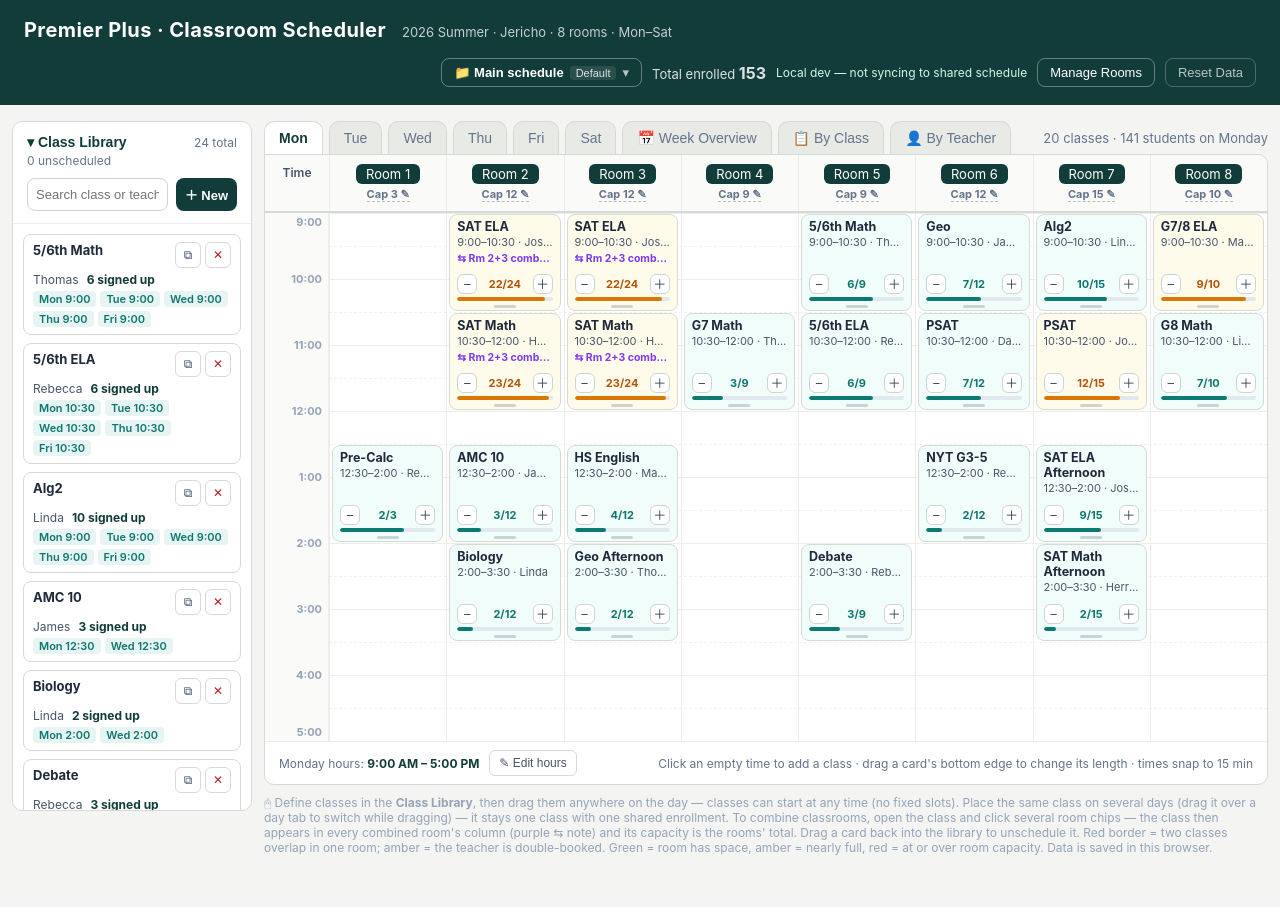
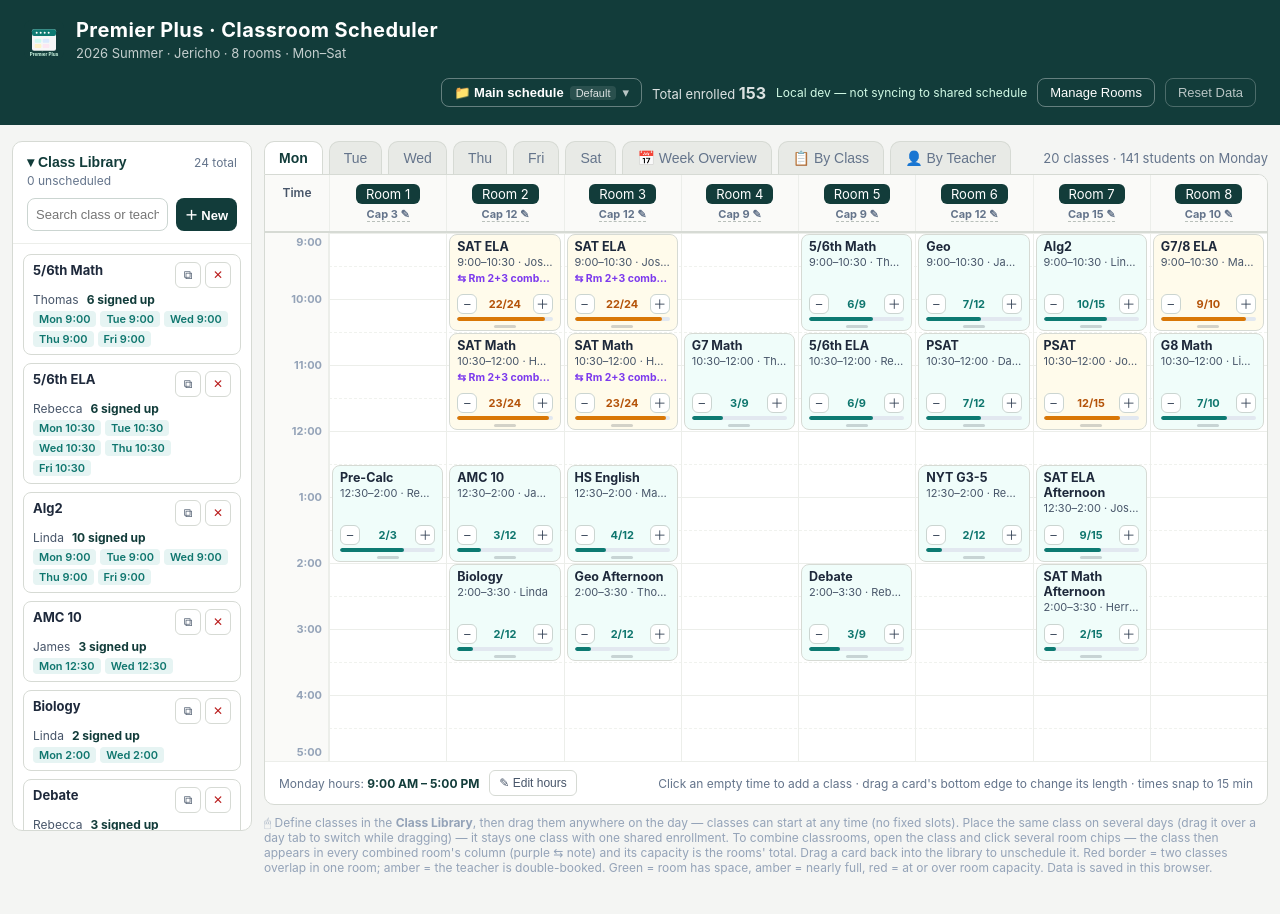
Before and after one commit to yuyanx/classroom-scheduler, a React (Vite) app: page / in a window 1280 px wide. Shown: the top 914 px of the page. Built offline with nearby package versions, Linux system fonts and the light colour scheme.

Commit message:
ui: add Premier Plus logo in header and favicon for browser tab
SVG assets at repo root; replace logo.svg/favicon.svg with official art anytime.

```diff
--- a/index.html
+++ b/index.html
@@ -4,6 +4,8 @@
   <meta charset="UTF-8" />
   <meta name="viewport" content="width=device-width, initial-scale=1.0" />
   <title>Premier Plus · Classroom Scheduler</title>
+  <link rel="icon" href="./favicon.svg" type="image/svg+xml" />
+  <link rel="apple-touch-icon" href="./logo.svg" />
   <style>
     body { margin: 0; }
   </style>
--- a/src/App.jsx
+++ b/src/App.jsx
@@ -2274,13 +2274,24 @@ export default function ClassroomScheduler() {
     <div style={{ minHeight: "100vh", background: "#f4f5f3", fontFamily: "'Inter','Helvetica Neue',Arial,sans-serif", color: "#1e293b" }}>
       {/* Header */}
       <header style={{ background: "#123c3a", color: "#fff", padding: "18px 24px" }}>
-        <div style={{ width: "100%", boxSizing: "border-box", display: "flex", flexWrap: "wrap", alignItems: "baseline", gap: 16 }}>
-          <h1 style={{ margin: 0, fontSize: 20, fontWeight: 700, letterSpacing: "0.02em" }}>
-            Premier Plus · Classroom Scheduler
-          </h1>
-          <span style={{ fontSize: 13, opacity: 0.75 }}>
-            2026 Summer · Jericho · {rooms.length} rooms · {DAY_SHORT[days[0]]}–{DAY_SHORT[days[days.length - 1]]}
-          </span>
+        <div style={{ width: "100%", boxSizing: "border-box", display: "flex", flexWrap: "wrap", alignItems: "center", gap: 16 }}>
+          <div style={{ display: "flex", alignItems: "center", gap: 12, minWidth: 0 }}>
+            <img
+              src="./logo.svg"
+              alt="Premier Plus"
+              width={40}
+              height={40}
+              style={{ display: "block", flexShrink: 0, borderRadius: 8 }}
+            />
+            <div style={{ minWidth: 0 }}>
+              <h1 style={{ margin: 0, fontSize: 20, fontWeight: 700, letterSpacing: "0.02em", lineHeight: 1.2 }}>
+                Premier Plus · Classroom Scheduler
+              </h1>
+              <span style={{ fontSize: 13, opacity: 0.75 }}>
+                2026 Summer · Jericho · {rooms.length} rooms · {DAY_SHORT[days[0]]}–{DAY_SHORT[days[days.length - 1]]}
+              </span>
+            </div>
+          </div>
           <div style={{ marginLeft: "auto", display: "flex", gap: 10, alignItems: "center", flexWrap: "wrap" }}>
             <div style={{ position: "relative" }} onClick={(e) => e.stopPropagation()}>
               <button
```
Also changed, not shown: app.js, favicon.svg (added), logo.svg (added).
